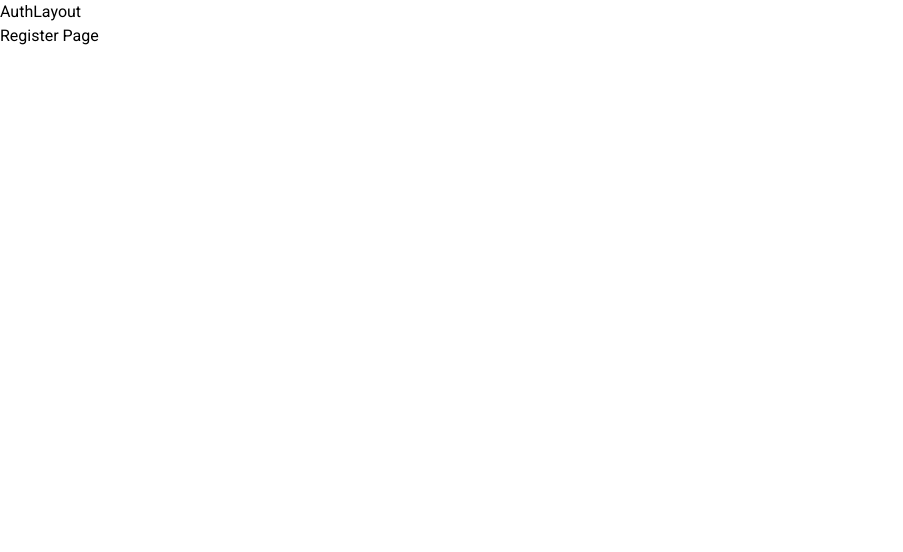
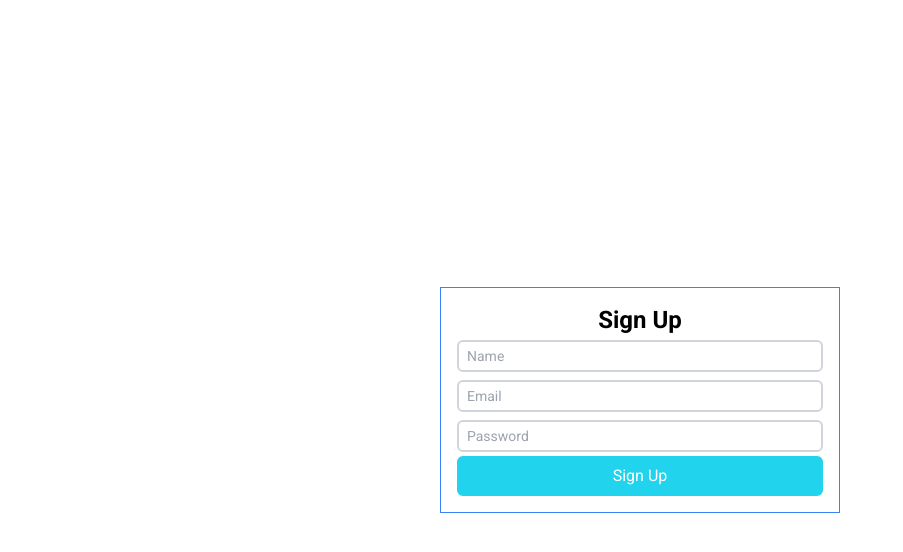
Before and after one commit to urke90/react-health-records, a React (Vite) app: page /register in a window 1280 px wide. Shown: the top 552 px of the page, without its empty margins (0-903 px from the left). Built offline with nearby package versions, Linux system fonts and the light colour scheme.

Commit message:
create basic form for email and password sign up

```diff
--- a/src/components/layout/AuthLayout.tsx
+++ b/src/components/layout/AuthLayout.tsx
@@ -4,8 +4,7 @@ type Props = {};
 
 const AuthLayout = (props: Props) => {
   return (
-    <div>
-      AuthLayout
+    <div className="min-h-screen flex-center">
       <Outlet />
     </div>
   );
--- a/src/components/ui/Input.tsx
+++ b/src/components/ui/Input.tsx
@@ -17,7 +17,6 @@ const Input = forwardRef<HTMLInputElement, IInputProps>(
         </label>
         <input
           ref={ref}
-          type="text"
           className={twMerge(
             'border-2 border-gray-300 rounded-md py-0.5 pl-2 focus:border-cyan-400 outline-none placeholder:text-sm text-gray-800 transition',
             className
--- a/src/db/index.ts
+++ b/src/db/index.ts
@@ -1,4 +1,5 @@
 import { initializeApp } from 'firebase/app';
+import { getAuth } from 'firebase/auth';
 import { getFirestore } from 'firebase/firestore';
 
 // ----------------------------------------------------------------
@@ -15,5 +16,7 @@ const firebaseConfig = {
 
 const app = initializeApp(firebaseConfig);
 
+export const auth = getAuth(app);
+
 // ? Export this variable for now, till i decide if i should work with firebase API or regular HTTP calls
 export const db = getFirestore(app);
--- a/src/index.css
+++ b/src/index.css
@@ -45,11 +45,11 @@
   .h1-bold {
     @apply font-bold text-[32px] leading-[40px];
   }
+  .h1-medium {
+    @apply font-medium text-xl;
+  }
   .h2-bold {
     @apply font-bold text-2xl;
-  }
-  .h1-medium {
-    @apply font-medium text-xl;
   }
   .h2-medium {
     @apply font-medium text-base;
--- a/src/pages/Register.tsx
+++ b/src/pages/Register.tsx
@@ -1,7 +1,22 @@
-type Props = {};
+import Button from '@/components/ui/Button';
+import Input from '@/components/ui/Input';
 
-const Register = (props: Props) => {
-  return <div>Register Page</div>;
+// ----------------------------------------------------------------
+
+const Register: React.FC = () => {
+  const handleSubmit = () => {};
+
+  return (
+    <div className="border border-blue-500 w-[min(400px,100%)] p-2 sm:p-4">
+      <h2 className="h2-bold text-center">Sign Up</h2>
+      <form onSubmit={handleSubmit}>
+        <Input type="text" placeholder="Name" />
+        <Input type="email" placeholder="Email" />
+        <Input type="password" placeholder="Password" />
+        <Button className="w-full">Sign Up</Button>
+      </form>
+    </div>
+  );
 };
 
 export default Register;
```
